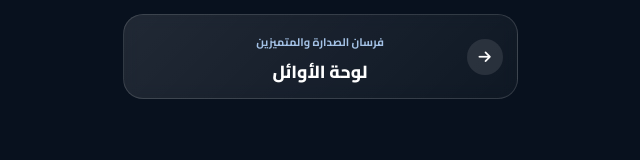
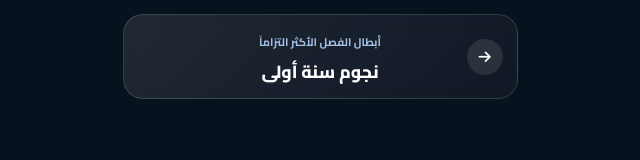
Before and after one commit to paulesdemian732-lgtm/sunday-school-app, a website: page frontend/honor-board/honor.html in a window 1280 px wide. Shown: the full height of the page, 320-960 px from the left. Drawn offline with nearby package versions, Linux system fonts and the light colour scheme; no server answers.

Commit message:
Update page to Stars of 1st grade and fix cards layout

```diff
--- a/frontend/honor-board/honor.html
+++ b/frontend/honor-board/honor.html
@@ -15,30 +15,27 @@
 <body>
 
     <div class="mobile-frame-fixed">
-        <!-- شريط علوي -->
         <header class="top-nav">
             <button class="icon-nav-btn" onclick="goToSelectUser()" title="رجوع">
                 <i class="fa-solid fa-arrow-right"></i>
             </button>
             <div class="header-titles">
-                <span class="sub-txt">فرسان الصدارة والمتميزين</span>
-                <h1 class="main-head-title">لوحة الأوائل</h1>
+                <span class="sub-txt">أبطال الفصل الأكثر التزاماً</span>
+                <h1 class="main-head-title">نجوم سنة أولى</h1>
             </div>
             <div style="width: 36px;"></div>
         </header>
 
-        <!-- قائمة الأوائل والتصنيف -->
         <main class="ranks-section">
             <div id="ranksList" class="ranks-list-container"></div>
 
             <div class="empty-state" id="emptyNotice">
-                <i class="fa-solid fa-trophy" style="font-size: 40px; color: #475569; margin-bottom: 10px;"></i>
-                <p>لا يوجد أطفال مسجلين لعرض لوحة الأوائل بعد.</p>
+                <i class="fa-solid fa-star" style="font-size: 40px; color: #475569; margin-bottom: 10px;"></i>
+                <p>لا يوجد أطفال مسجلين لعرض النجوم بعد.</p>
             </div>
         </main>
     </div>
 
-    <!-- استدعاء سكريبت الربط اللحظي -->
     <script src="/socket.io/socket.io.js"></script>
     <script src="/honor-board/honor.js"></script>
 </body>
```
